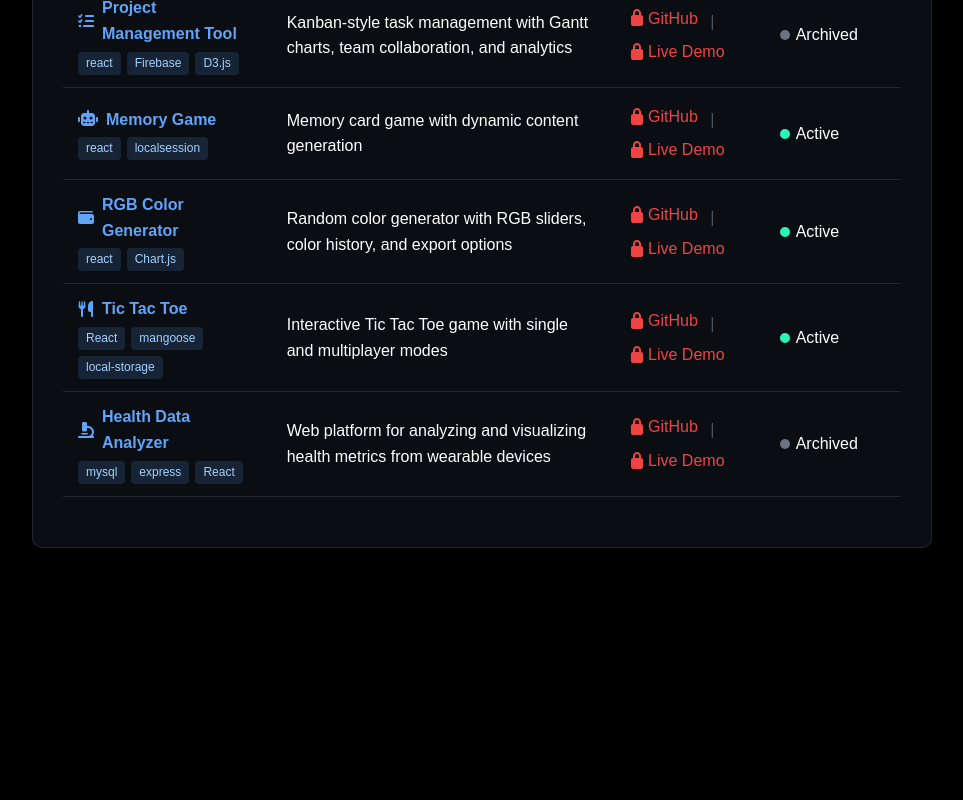
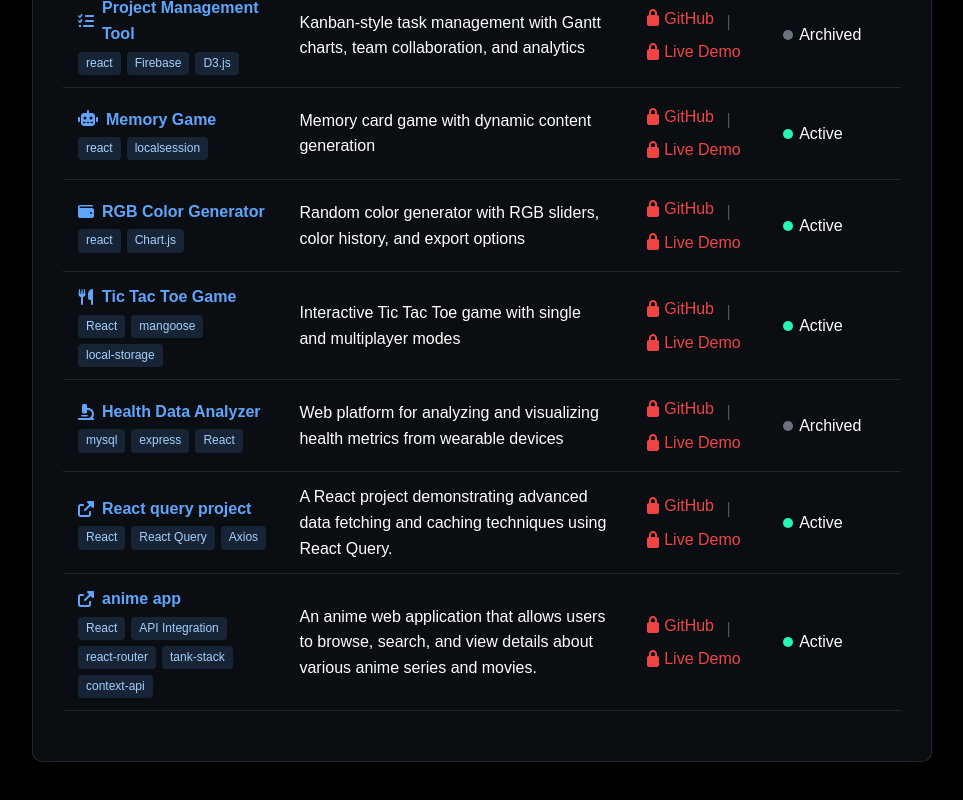
Before and after one commit to Rk06c/cxc, a React (Vite) app: page /all-project in a window 1280 px wide. Shown: the part 656-1456 px from the top of the page, without its empty margins (158-1121 px from the left). Before the commit the page ends 1264 px from the top, so only its background shows below. Built offline with nearby package versions, Linux system fonts and the light colour scheme.

Commit message:
add 2 projects

```diff
--- a/src/components/Projects.jsx
+++ b/src/components/Projects.jsx
@@ -50,9 +50,9 @@
       id: 3,
       title: "AI object detection",
       description: "A full-stack platform for generating and managing AI-created content with user dashboards and analytics.",
-      image: image222,
+      image:image222,
       tags: ["React", "TensorFlow", 'coco-models'],
-      demoLink: "#",
+      demoLink: "https://anime-online-ecru.vercel.app/",
       codeLink: "#"
     },
   ];
--- a/src/router/ProjectsPortfolio.jsx
+++ b/src/router/ProjectsPortfolio.jsx
@@ -483,7 +483,7 @@
   },
   {
     id: 7,
-    title: 'Tic Tac Toe',
+    title: 'Tic Tac Toe Game',
     icon: faUtensils,
     description: 'Interactive Tic Tac Toe game with single and multiplayer modes',
     technologies: ['React ', 'mangoose', 'local-storage'
@@ -502,6 +502,26 @@
     liveUrl: 'https://health-demo.example.com',
     status: 'archived',
   },
+  {
+    id: 9,
+    title: 'React query project',
+    icon: faExternalLinkAlt,
+    description: 'A React project demonstrating advanced data fetching and caching techniques using React Query.',
+    technologies: ['React', 'React Query', 'Axios'],
+    githubUrl: '',
+    liveUrl: 'https://react-query-mu.vercel.app/',
+    status: 'active',
+  },
+  {
+    id: 10,
+    title: 'anime app',
+    icon: faExternalLinkAlt,
+    description: 'An anime web application that allows users to browse, search, and view details about various anime series and movies.',
+    technologies: ['React', 'API Integration', 'react-router','tank-stack','context-api'],
+    githubUrl: '',
+    liveUrl: 'https://anime-online-ecru.vercel.app/',
+    status: 'active',
+  }
 ];
 
 const ProjectsPortfolio = () => {
```
